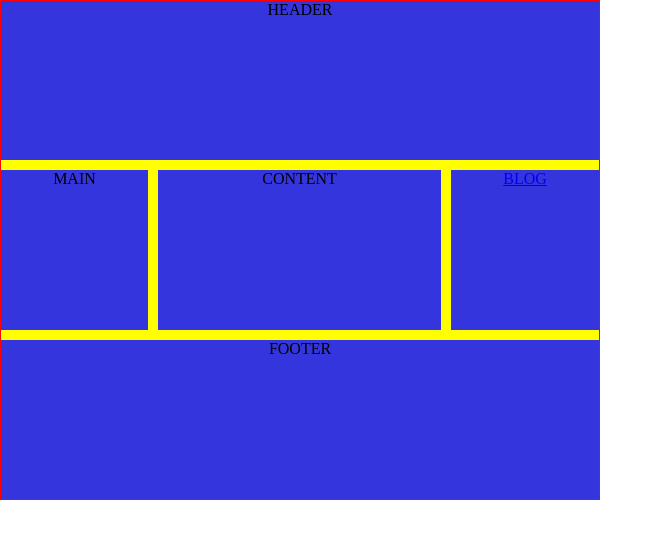
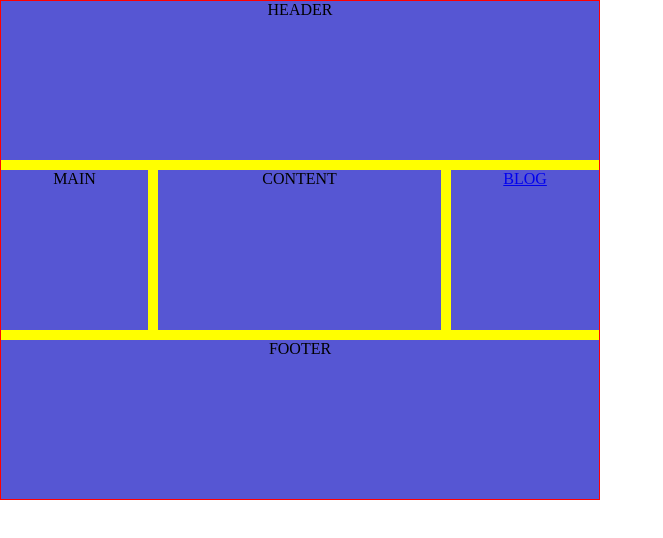
Before and after one commit to Pushpendra3005/WEB_DEVELOPMENT, a plain HTML site: page blogwebsitelayout.html in a window 1280 px wide. Shown: the whole page, without its empty margins (0-663 px from the left). Drawn offline with Linux system fonts and the light colour scheme.

Commit message:
update blogwebsitelayouton

```diff
--- a/blogwebsitelayout.html
+++ b/blogwebsitelayout.html
@@ -23,7 +23,7 @@
             gap: 10px;
         }
         .box{
-            background-color: rgb(53, 53, 221);
+            background-color: rgb(86, 86, 211);
 
         }
         #h{
```
